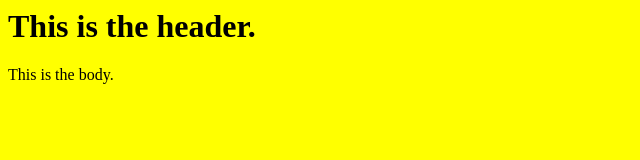
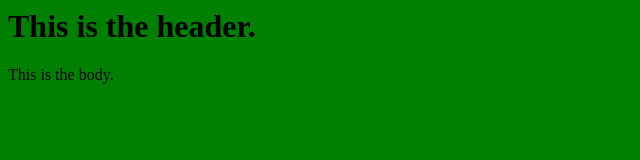
Before and after one commit to jkodevelop/parcel-UI-template, a website built with Parcel: page src/index.html in a window 1280 px wide. Shown: the whole page, without its empty margins (0-640 px from the left). Built offline with nearby package versions, Linux system fonts and the light colour scheme.

```diff
--- a/src/css/style.scss
+++ b/src/css/style.scss
@@ -1,4 +1,4 @@
-$bgcolor: yellow;
+$bgcolor: green;
 
 body{
   background-color: $bgcolor;
```
Also changed, not shown: package.json (+6 -1 lines), README.md.
